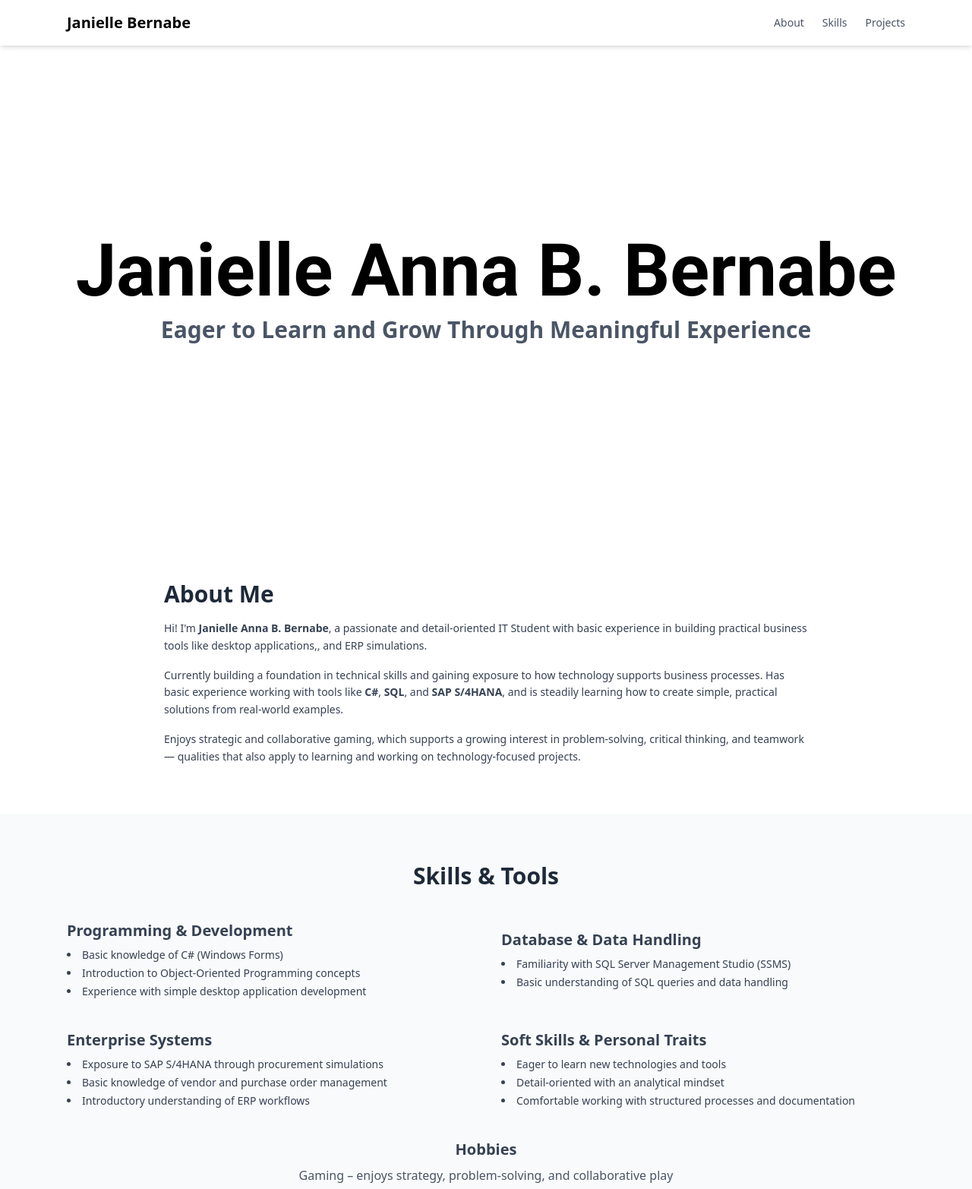
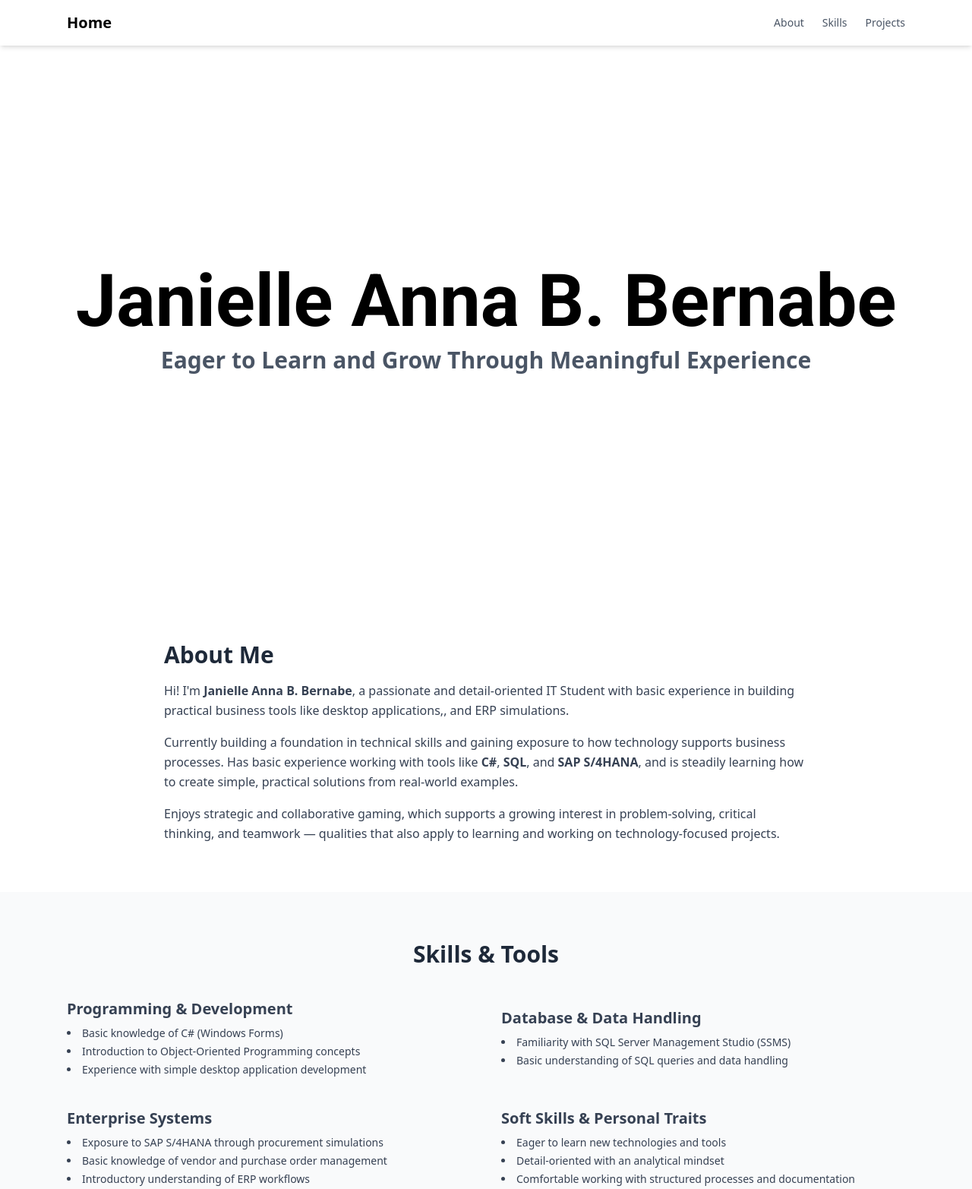
Before and after one commit to TheGreatL/janielle-bernabe, a website: page index.html in a window 1280 px wide. Shown: the top 1565 px of the page at 76% size. Drawn offline with nearby package versions, Linux system fonts and the light colour scheme; a script that the page names is missing.

Commit message:
change home icon

```diff
--- a/index.html
+++ b/index.html
@@ -21,7 +21,7 @@
         <div class="max-w-6xl mx-auto px-6 py-4 flex justify-between items-center">
 
             <!-- Logo / Name -->
-            <a href="#" class="text-xl font-bold text-black">Janielle Bernabe</a>
+            <a href="#" class="text-xl font-bold text-black">Home</a>
 
             <!-- Desktop Nav -->
             <nav class="hidden md:flex  space-x-6 text-sm font-medium text-gray-600">
@@ -46,12 +46,15 @@
         </div>
     </header>
     <main>
-        <section id="main-section" class="h-[80vh] flex">
+        <section id="main-section" class="h-[90vh] flex">
             <div class="m-auto space-y-3">
                 <h1 class=" text-5xl lg:text-8xl text-center font-bold font-Roboto">Janielle Anna B. Bernabe</h1>
                 <p class="text-center text-xl lg:text-3xl font-semibold text-gray-600">Eager to Learn and Grow Through
                     Meaningful
                     Experience</p>
+                <!-- <div class="items-center flex justify-center">
+                    <i data-lucide="house"></i>
+                </div> -->
             </div>
         </section>
 
@@ -60,20 +63,20 @@
             <div class="max-w-4xl mx-auto px-6 flex flex-col md:flex-row items-center gap-10">
                 <div class="animate-in">
                     <h2 class="text-3xl font-bold text-gray-800 mb-4">About Me</h2>
-                    <p class="text-gray-700 text-sm leading-relaxed mb-4">
+                    <p class="text-gray-700 text-sm lg:text-base leading-relaxed mb-4">
                         Hi! I'm <strong>Janielle Anna B. Bernabe</strong>, a passionate and detail-oriented IT Student
                         with
                         basic experience in building practical business tools like desktop applications,, and
                         ERP simulations.
                     </p>
-                    <p class="text-gray-700 text-sm leading-relaxed mb-4">
+                    <p class="text-gray-700 text-sm lg:text-base leading-relaxed mb-4">
                         Currently building a foundation in technical skills and gaining exposure to how technology
                         supports business processes. Has basic experience working with tools like <span
                             class="font-bold">C#</span>, <span class="font-bold">SQL</span>, and <span
                             class="font-bold">SAP S/4HANA</span>, and is steadily learning how to create simple,
                         practical solutions from real-world examples.
                     </p>
-                    <p class="text-gray-700 text-sm leading-relaxed">
+                    <p class="text-gray-700 text-sm lg:text-base leading-relaxed">
                         Enjoys strategic and collaborative gaming, which supports a growing interest in problem-solving,
                         critical thinking, and teamwork — qualities that also apply to learning and working on
                         technology-focused projects.
@@ -173,12 +176,12 @@
                             <h3 class="text-xl font-bold text-gray-600">Sales Data Analytics Dashboard</h3>
                         </div>
                         <p class="text-gray-700 grow    text-sm mb-4">
-                            Built an interactive dashboard using Excel and SQL Server. Applied advanced formulas and
+                            Built an interactive dashboard SQL Server. Applied advanced formulas and
                             dynamic
                             visualizations to support business insights and real-time data exploration.
                         </p>
                         <div class="flex flex-wrap gap-2 text-xs mb-4">
-                            <span class="bg-gray-300 font-bold px-2 py-1 rounded-full">Excel</span>
+
                             <span class="bg-gray-300 font-bold px-2 py-1 rounded-full">SQL</span>
                             <span class="bg-gray-300 font-bold px-2 py-1 rounded-full">Data Analysis</span>
                         </div>
```
Also changed, not shown: src/output.css.
